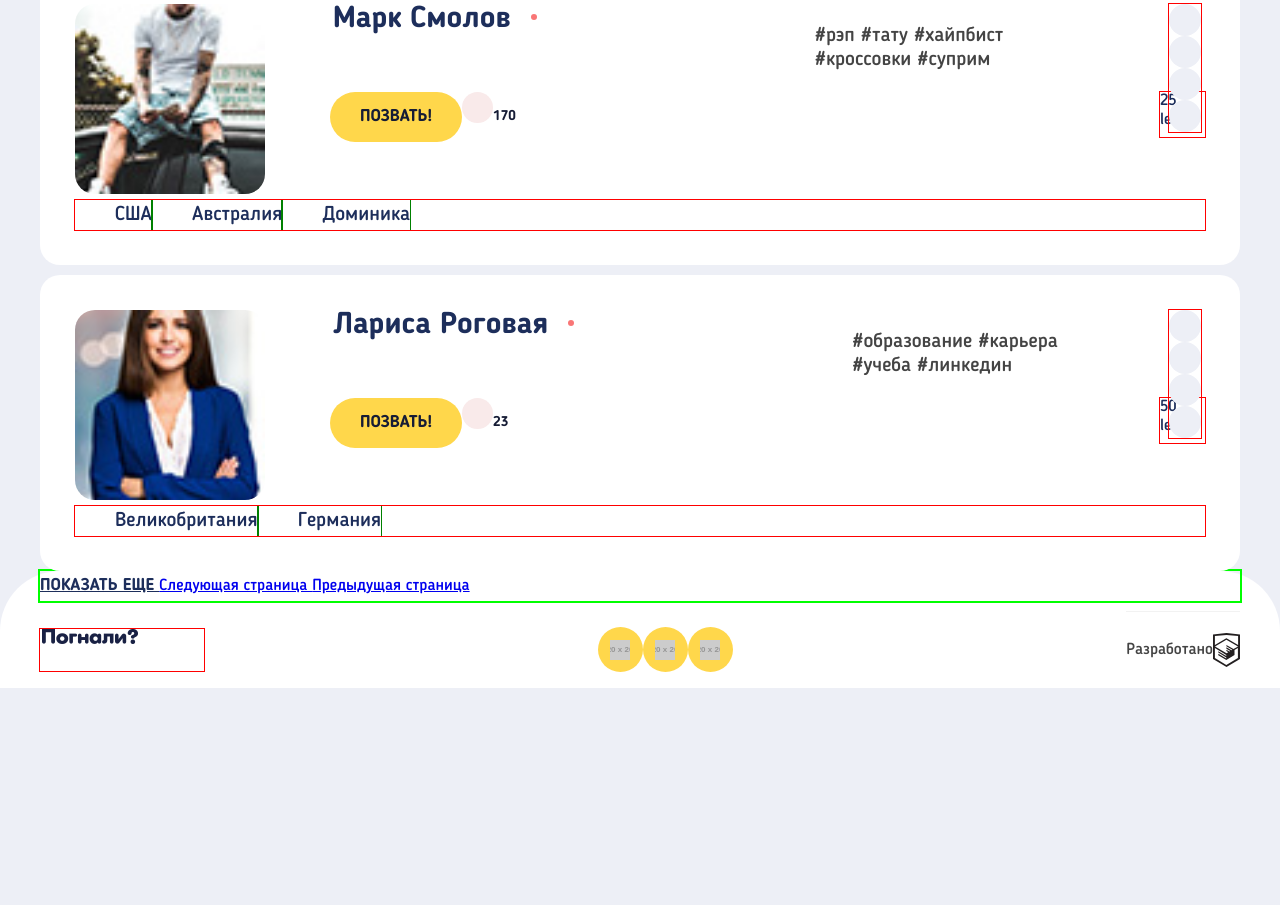
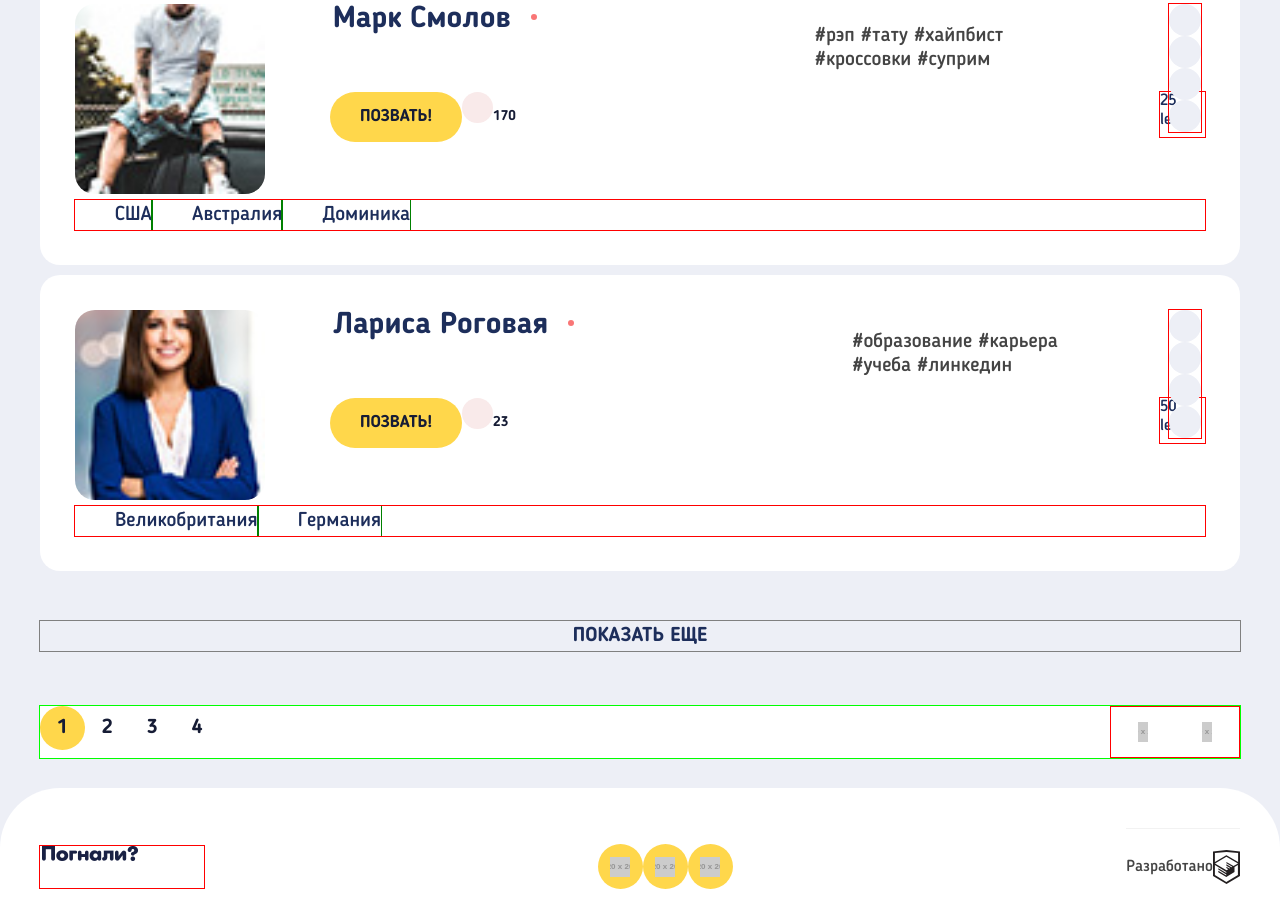
Before and after one commit to Dark7lord2012/204641-pognali-19, a website: page source/catalog.html in a window 1280 px wide. Shown: the part 1815-2720 px from the top of the page. Before the commit the page ends 2503 px from the top, so only its background shows below. Drawn offline with nearby package versions, Linux system fonts and the light colour scheme; files that its build step writes are made by us from their sources; placeholder pictures from the web are drawn by us.

Commit message:
Разметил блок "Показать еще" и пагинацию на стр. Попутчики

```diff
--- a/source/catalog.html
+++ b/source/catalog.html
@@ -490,16 +490,32 @@
               </a>
             </li>
           </ul>
-          <div class="travelmates__pages-controls pages-controls">
-            <a class="pages-controls__btn-show-more" href="#">
+          <a class="cards-travelmates__btn-show-more" href="#">
             Показать еще
           </a>
+          <div class="card-travelmates__pages-controls pages-controls">
+            <ul class="pages-controls__list-pages">
+              <li class="pages-controls__list-item">
+                <a href="#" class="pages-controls__link pages-controls__link--active">1</a>
+              </li>
+              <li class="pages-controls__list-item">
+                <a href="#" class="pages-controls__link">2</a>
+              </li>
+              <li class="pages-controls__list-item">
+                <a href="#" class="pages-controls__link">3</a>
+              </li>
+              <li class="pages-controls__list-item">
+                <a href="#" class="pages-controls__link">4</a>
+              </li>
+            </ul>
+            <div class="pages-controls__navigation">
               <a class="pages-controls__btn-next-page" href="#">
-              Следующая страница
+                <span class="visually-hidden">Следующая страница</span>
               </a>
               <a class="pages-controls__btn-previous-page" href="#">
-              Предыдущая страница
+                <span class="visually-hidden">Предыдущая страница</span>
               </a>
+            </div>
           </div>
         </div>
       </section>
--- a/source/sass/blocks/cards-travelmates.scss
+++ b/source/sass/blocks/cards-travelmates.scss
@@ -8,3 +8,25 @@
   padding: 0;
   list-style: none;
 }
+
+
+.cards-travelmates__btn-show-more {
+  outline: 1px solid grey;
+  display: block;
+  width: 100%;
+  margin: 25px 0;
+  text-align: center;
+  font-size: 17px;
+  line-height: 30px;
+  font-weight: bold;
+  color: $dark-slate-blue;
+  text-transform: uppercase;
+  text-decoration: none;
+
+  @media (min-width: $tablet-width) {
+    min-height: 27px;
+    margin: 50px 0 55px;
+    font-size: 20px;
+    line-height: 30px;
+  }
+}
--- a/source/sass/blocks/pages-controls.scss
+++ b/source/sass/blocks/pages-controls.scss
@@ -1,11 +1,67 @@
 .pages-controls {
-  outline: 2px solid #00ff00;
+  outline: 1px solid #00ff00;
+  margin: 30px 0 60px;
+
+  @media (min-width: $tablet-width) {
+    display: flex;
+    justify-content: space-between;
+    background-color: $white;
+  }
 }
 
-.pages-controls__btn-show-more {
-  font-size: 17px;
+.pages-controls__list-pages {
+  display: none;
+
+  @media (min-width: $tablet-width) {
+    display: flex;
+    margin: 0;
+    padding: 0;
+    list-style: none;
+  }
+}
+
+.pages-controls__link {
+  display: block;
+  box-sizing: border-box;
+  padding: 7px 17px;
+  font-size: 20px;
   line-height: 30px;
   font-weight: bold;
-  color: $dark-slate-blue;
-  text-transform: uppercase;
+  color: $dark-two;
+  text-decoration: none;
+
+  &--active {
+    background-color: $light-gold;
+    border-radius: 50%;
+  }
 }
+
+.pages-controls__navigation {
+  display: flex;
+  justify-content: space-between;
+  border: 1px solid red;
+
+  @media (min-width: $tablet-width) {
+    width: 128px;
+  }
+}
+
+.pages-controls__btn-next-page,
+.pages-controls__btn-previous-page {
+  width: 100%;
+  height: 50px;
+  background-color: $white;
+  background-image: url("https://via.placeholder.com/10x20");
+  background-repeat: no-repeat;
+  background-position: center center;
+}
+
+.pages-controls__btn-next-page {
+  border-radius: 20px 0 0 20px;
+  margin-right: 1px;
+}
+
+.pages-controls__btn-previous-page {
+  border-radius: 0 20px 20px 0;
+
+}
```
Lines whose indentation alone changed are shown as unchanged.
